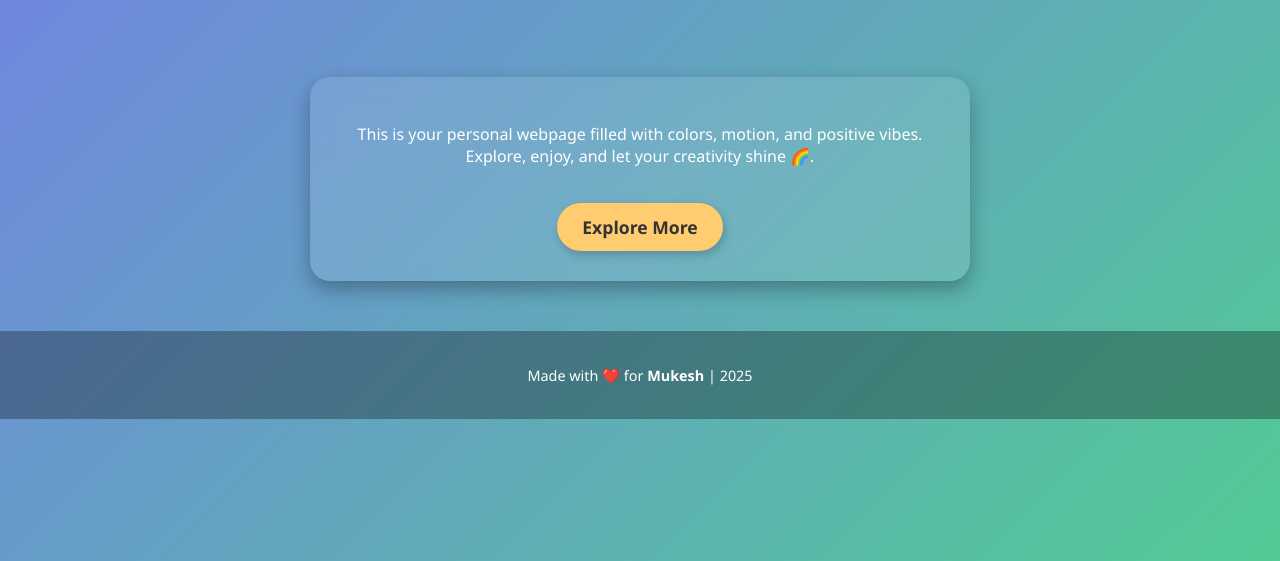
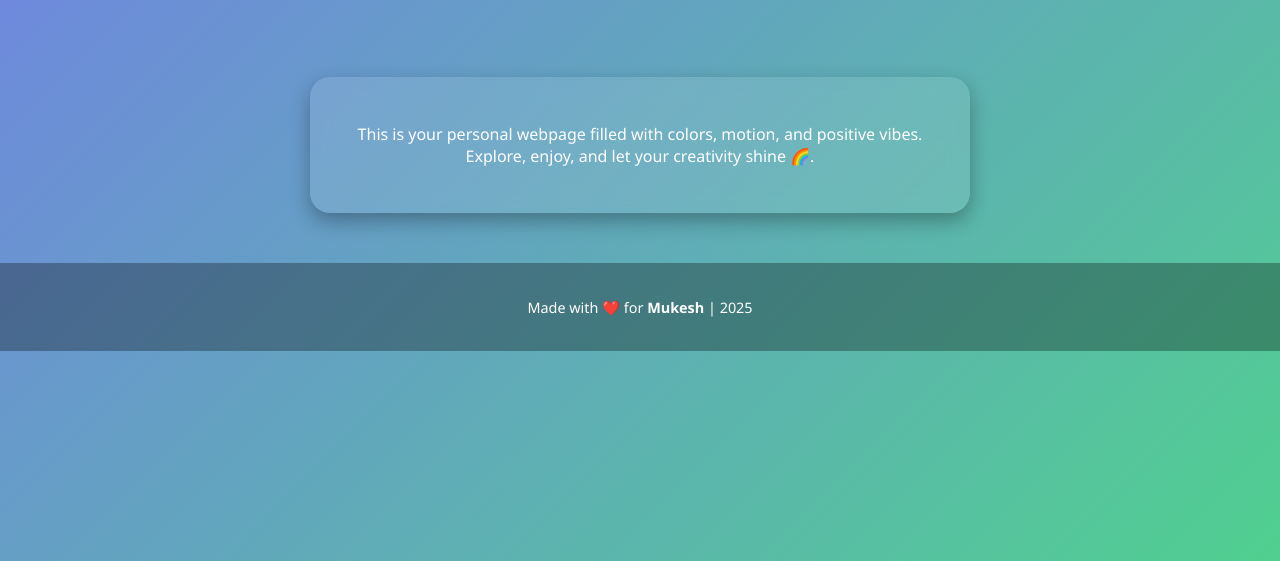
Before and after one commit to 478mkharb/centralgit, a plain HTML site: page index.html in a window 1280 px wide. Shown: the part 239-800 px from the top of the page. Drawn offline with Linux system fonts and the light colour scheme.

Commit message:
Update index.html

```diff
--- a/index.html
+++ b/index.html
@@ -59,25 +59,6 @@
       transform: scale(1.05);
     }
 
-    .btn {
-      display: inline-block;
-      margin-top: 20px;
-      padding: 12px 25px;
-      font-size: 1.1rem;
-      border-radius: 30px;
-      background: #ffcc70;
-      color: #333;
-      text-decoration: none;
-      font-weight: bold;
-      box-shadow: 2px 4px 10px rgba(0,0,0,0.2);
-      transition: all 0.3s ease;
-    }
-
-    .btn:hover {
-      background: #ffd36a;
-      transform: translateY(-5px);
-    }
-
     footer {
       margin-top: 50px;
       padding: 20px;
@@ -98,7 +79,6 @@
       This is your personal webpage filled with colors, motion, and positive vibes.
       Explore, enjoy, and let your creativity shine 🌈.
     </p>
-    <a href="#" class="btn">Explore More</a>
   </div>
 
   <footer>
```
